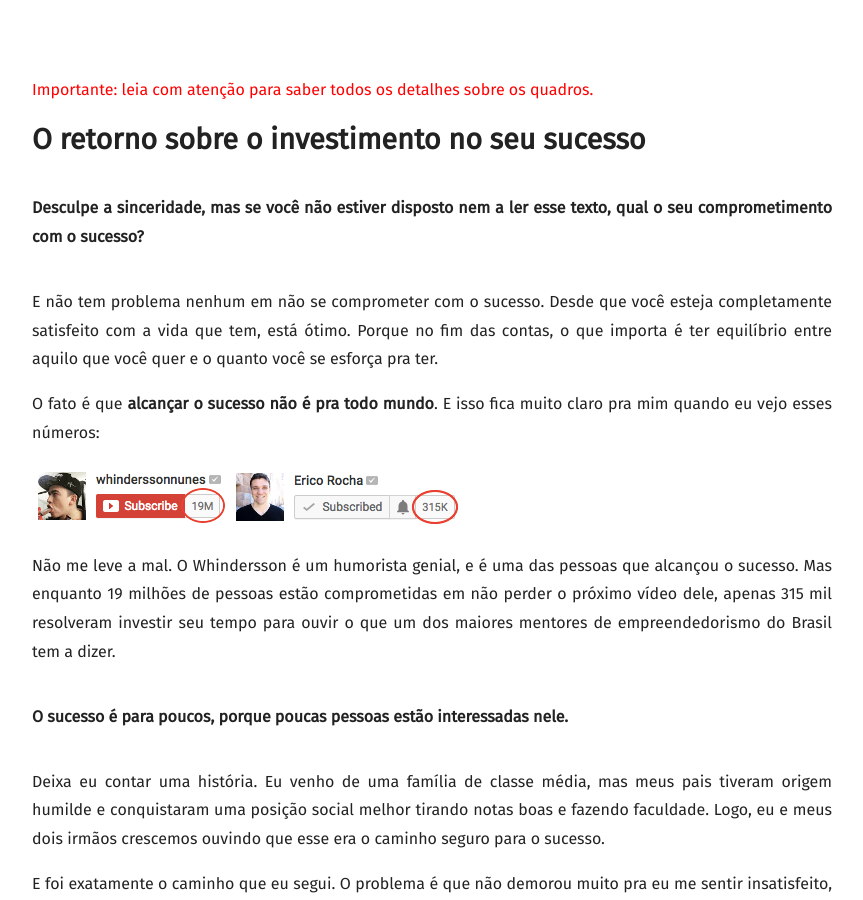
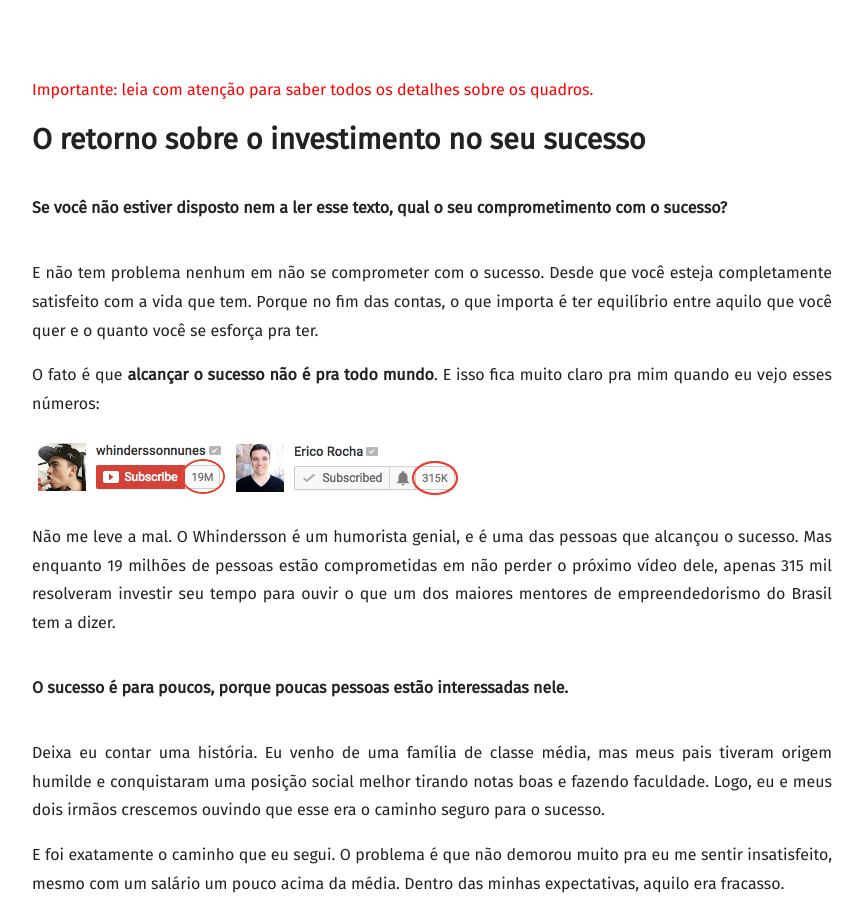
Before and after one commit to metaideia/site, a Jekyll site: the page built from quadros.html, in a window 1280 px wide and 900 px high. Shown: the whole window, without its empty margins (208-1071 px from the left). Built offline with Jekyll 4.4.1, drawn with Linux system fonts in a browser that asks for light colours; some web fonts are replaced.

Commit message:
Ajusta o texto de venda do Mindcolors

```diff
--- a/quadros.html
+++ b/quadros.html
@@ -15,9 +15,9 @@ description: Quadros para decorar não só a sua parede, mas a sua mente.
 
         <h1>O retorno sobre o investimento no seu sucesso</h1>
 
-        <p class="feat">Desculpe a sinceridade, mas se você não estiver disposto nem a ler esse texto, qual o seu comprometimento com o sucesso?</p>
+        <p class="feat">Se você não estiver disposto nem a ler esse texto, qual o seu comprometimento com o sucesso?</p>
 
-        <p>E não tem problema nenhum em não se comprometer com o sucesso. Desde que você esteja completamente satisfeito com a vida que tem, está ótimo. Porque no fim das contas, o que importa é ter equilíbrio entre aquilo que você quer e o quanto você se esforça pra ter.</p>
+        <p>E não tem problema nenhum em não se comprometer com o sucesso. Desde que você esteja completamente satisfeito com a vida que tem. Porque no fim das contas, o que importa é ter equilíbrio entre aquilo que você quer e o quanto você se esforça pra ter.</p>
 
         <p>O fato é que <b>alcançar o sucesso não é pra todo mundo</b>. E isso fica muito claro pra mim quando eu vejo esses números:</p>
 
```
